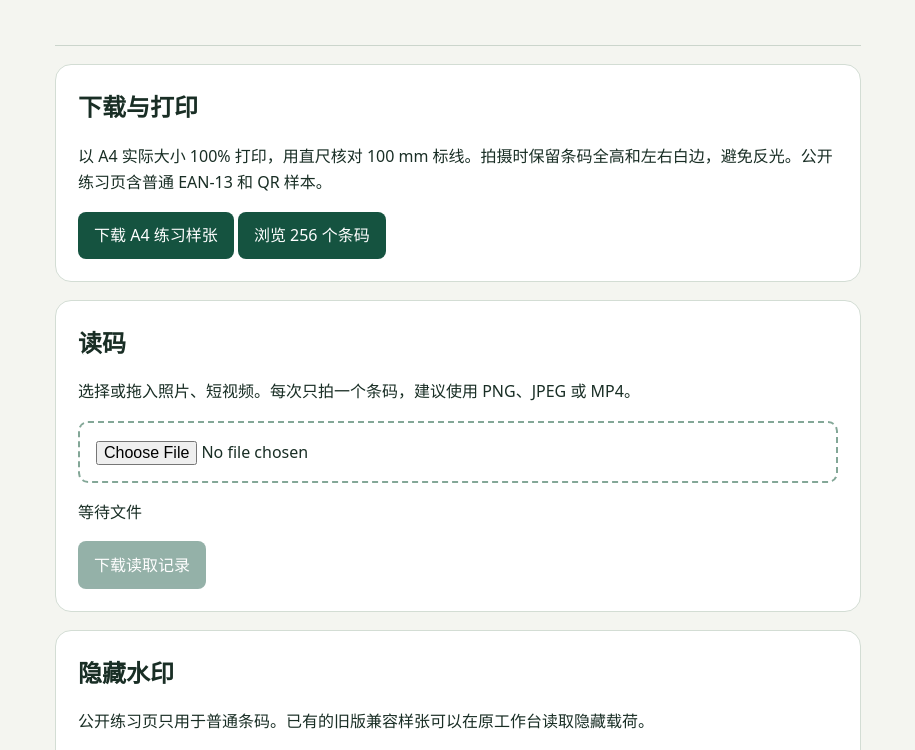
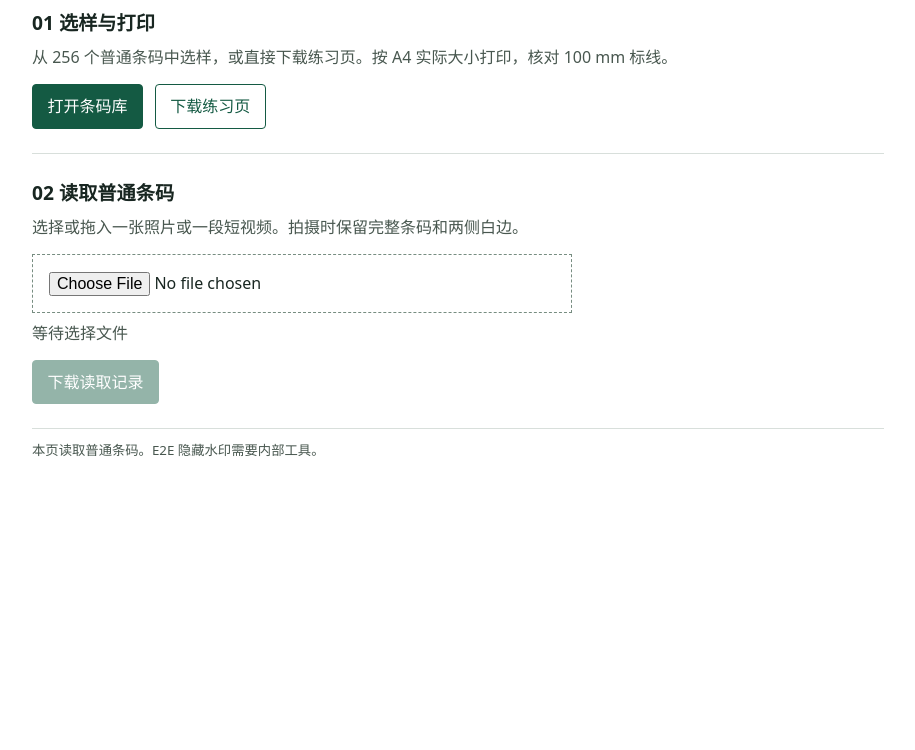
Before and after one commit to jr-taco/barcode-print-lab, a plain HTML site: page index.html in a window 1280 px wide. Shown: the part 179-929 px from the top of the page, without its empty margins (182-1097 px from the left). After the commit the page ends 800 px from the top, so only its background shows below. Drawn offline with Linux system fonts and the light colour scheme.

Commit message:
Flatten print lab and remove legacy decoder link

```diff
--- a/index.html
+++ b/index.html
@@ -2,20 +2,28 @@
 <html lang="zh-CN"><meta charset="utf-8"><meta name="viewport" content="width=device-width,initial-scale=1">
 <title>码间 · 打印实验台</title>
 <style>
-*{box-sizing:border-box}body{margin:0;background:#f4f5f0;color:#192e25;font:16px/1.65 system-ui,sans-serif}
-main{max-width:850px;margin:auto;padding:48px 22px}header{border-bottom:1px solid #cbd5cc;padding-bottom:24px}h1{font-size:clamp(2rem,6vw,3.4rem);line-height:1.15;margin:.3rem 0}h2{margin:0 0 .6rem}section{background:white;border:1px solid #d3ddd4;border-radius:16px;padding:22px;margin:18px 0}a,button{color:#155340}button,.button{border:0;border-radius:8px;background:#155340;color:white;padding:.65rem 1rem;font:inherit;text-decoration:none;display:inline-block;cursor:pointer}button:disabled{opacity:.45;cursor:default}input{font:inherit;max-width:100%}#drop{border:2px dashed #83a797;padding:1rem;border-radius:10px}pre{white-space:pre-wrap;overflow-wrap:anywhere}
+:root{font-family:system-ui,sans-serif;color:#182621;background:#fff;line-height:1.55}
+*{box-sizing:border-box}body{margin:0}main{max-width:900px;margin:auto;padding:42px 24px}
+header{border-bottom:1px solid #d8dfdb;padding-bottom:20px}h1{font-size:clamp(2rem,6vw,3rem);line-height:1.1;margin:0}
+h2{font-size:1.2rem;margin:0 0 8px}p{margin:8px 0 14px;color:#48574f}
+section{padding:24px 0;border-bottom:1px solid #d8dfdb}
+nav{display:flex;flex-wrap:wrap;gap:12px}a{color:#145a43;text-underline-offset:3px}
+button,.button{border:1px solid #145a43;border-radius:4px;background:#145a43;color:white;padding:.55rem .9rem;font:inherit;text-decoration:none;display:inline-block;cursor:pointer}
+button:disabled{opacity:.45;cursor:default}.secondary{background:white;color:#145a43}
+input{font:inherit;max-width:100%}#drop{border:1px dashed #778d81;padding:1rem;max-width:540px}
+pre{white-space:pre-wrap;overflow-wrap:anywhere}small{color:#48574f}
 </style>
-<main><header><strong>码间 / PRINT LAB</strong><h1>打印实验台</h1><p>下载样张、打印拍摄，再在浏览器里读取公共条码。照片和视频留在当前设备。</p></header>
-<section><h2>下载与打印</h2><p>以 A4 实际大小 100% 打印，用直尺核对 100 mm 标线。拍摄时保留条码全高和左右白边，避免反光。公开练习页含普通 EAN-13 和 QR 样本。</p><a class="button" href="sample.svg" download>下载 A4 练习样张</a> <a class="button" href="catalog.html">浏览 256 个条码</a></section>
-<section><h2>读码</h2><p>选择或拖入照片、短视频。每次只拍一个条码，建议使用 PNG、JPEG 或 MP4。</p><div id="drop"><input id="file" type="file" accept="image/*,video/*"></div><p id="status" role="status">等待文件</p><pre id="result"></pre><button id="save" disabled>下载读取记录</button></section>
-<section><h2>隐藏水印</h2><p>公开练习页只用于普通条码。已有的旧版兼容样张可以在原工作台读取隐藏载荷。</p><a href="https://jr-taco.github.io/barcode-scanner/">打开旧版「码间」读取器</a></section></main>
+<main><header><h1>条码打印与解码</h1><p>选样、打印、读码。照片和视频在浏览器处理。</p></header>
+<section><h2>01 选样与打印</h2><p>从 256 个普通条码中选样，或直接下载练习页。按 A4 实际大小打印，核对 100 mm 标线。</p><nav><a class="button" href="catalog.html">打开条码库</a><a class="button secondary" href="sample.svg" download>下载练习页</a></nav></section>
+<section><h2>02 读取普通条码</h2><p>选择或拖入一张照片或一段短视频。拍摄时保留完整条码和两侧白边。</p><div id="drop"><input id="file" aria-label="选择拍摄文件" type="file" accept="image/*,video/*"></div><p id="status" role="status">等待选择文件</p><pre id="result"></pre><button id="save" disabled>下载读取记录</button></section>
+<p><small>本页读取普通条码。E2E 隐藏水印需要内部工具。</small></p></main>
 <script>
 const file=document.querySelector('#file'), status=document.querySelector('#status'), result=document.querySelector('#result'), save=document.querySelector('#save'), drop=document.querySelector('#drop');
 let record, busy=false;
 function event(el,name){return new Promise((resolve,reject)=>{const done=()=>{clearTimeout(timer);el.removeEventListener(name,done);el.removeEventListener('error',bad);resolve()};const bad=()=>{clearTimeout(timer);el.removeEventListener(name,done);el.removeEventListener('error',bad);reject(Error('浏览器无法读取该文件'))};const timer=setTimeout(bad,8000);el.addEventListener(name,done);el.addEventListener('error',bad);})}
 async function read(f){
  if(!f||busy)return;
- if(!('BarcodeDetector' in window)){status.textContent='此浏览器不支持页面内扫码，请使用下方的旧版读取器。';return;}
+ if(!('BarcodeDetector' in window)){status.textContent='此浏览器不支持内置条码检测。请使用支持 BarcodeDetector 的浏览器或系统扫码工具。';return;}
  busy=true;save.disabled=true;result.textContent='';status.textContent='正在读取…';
  let url,video,image;
  try{
```
Also changed, not shown: catalog.html (+1 -1 lines).
